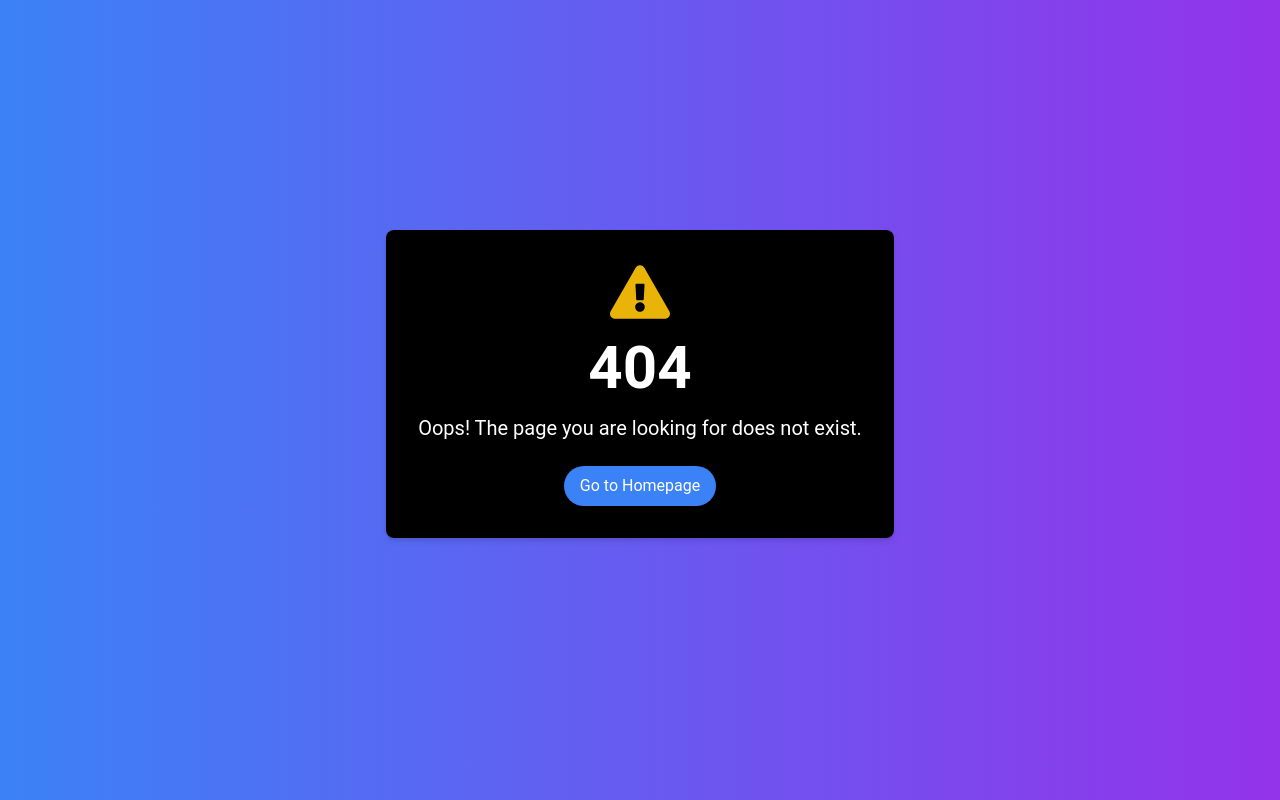
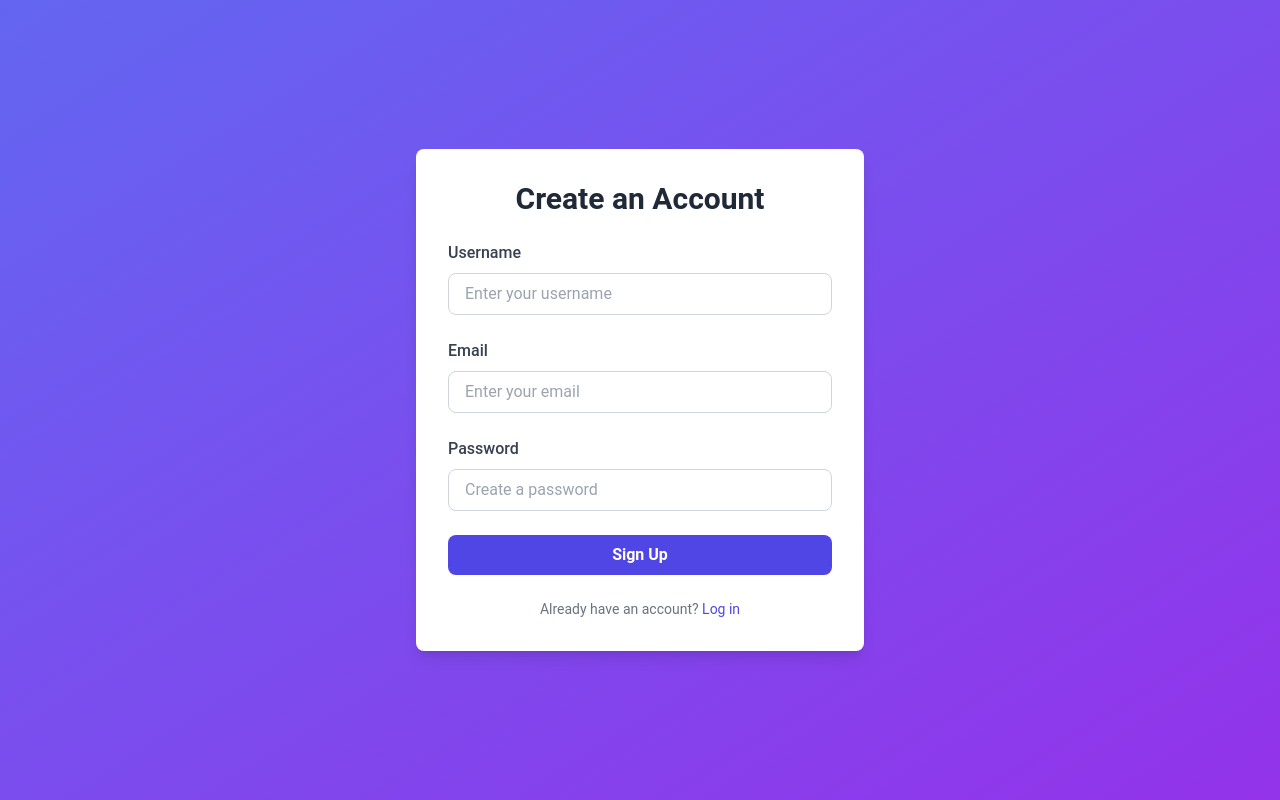
Before and after one commit to CITA450-Team-SUNY-Morrisville/innvoice, a React (Vite) app: page /Signup in a window 1280 px wide. Before the commit this address had no page. Built offline with nearby package versions, Linux system fonts and the light colour scheme.

Commit message:
Update the sever to make everything work. Even in the cloud.

```diff
--- a/src/App.jsx
+++ b/src/App.jsx
@@ -3,13 +3,13 @@ import React from 'react'
 import MainLayout from './layouts/MainLayout'
 import HomePage from './pages/HomePage'
 import NotFoundPage from './pages/NotFoundPage'
-import LoginPage from './pages/Login'
+import SignupPage from './pages/Signup'
 
 const router = createBrowserRouter(
   createRoutesFromElements(
     <Route path='/' element={<MainLayout />}>
       <Route index element={<HomePage />}/>
-      <Route path='/Login' element={<LoginPage />}/>
+      <Route path='/Signup' element={<SignupPage />}/>
       <Route path='*' element={<NotFoundPage />}/>
     </Route>
 )
--- a/src/components/Navbar.jsx
+++ b/src/components/Navbar.jsx
@@ -24,7 +24,7 @@ const Navbar = () => {
             <div className="md:ml-auto">
               <div className="flex space-x-2">
                 <Link
-                  to="/login"
+                  to="/Signup"
                   className="text-white bg-black hover:bg-gray-900 hover:text-white rounded-md px-3 py-2"
                   >Login</Link>
               </div>
--- a/src/pages/Login.jsx
+++ /dev/null
@@ -1,57 +0,0 @@
-import React, { useState } from 'react';
-import axios from 'axios';
-
-const LoginForm = () => {
-  const [email, setEmail] = useState('');
-  const [password, setPassword] = useState('');
-  const [message, setMessage] = useState('');
-
-  const handleSubmit = async (e) => {
-    e.preventDefault();
-    try {
-      const response = await axios.post('http://localhost:5000/users', { email, password });
-      setMessage(response.data.message);
-    } catch (error) {
-      console.error('There was an error inserting the data!', error);
-    }
-    console.log('Email:', email, 'Password:', password);
-  };
-
-  return (
-    <div className="min-h-screen flex items-center justify-center bg-gray-100">
-      <div className="bg-white p-8 rounded-lg shadow-md w-full max-w-md">
-        <h2 className="text-2xl font-bold mb-6 text-center">Login</h2>
-        <form onSubmit={handleSubmit}>
-          <div className="mb-4">
-            <label htmlFor="email" className="block text-gray-700">Email</label>
-            <input
-              type="email"
-              id="email"
-              value={email}
-              onChange={(e) => setEmail(e.target.value)}
-              className="mt-1 p-2 w-full border border-gray-300 rounded-md"
-              required
-            />
-          </div>
-          <div className="mb-6">
-            <label htmlFor="password" className="block text-gray-700">Password</label>
-            <input
-              type="password"
-              id="password"
-              value={password}
-              onChange={(e) => setPassword(e.target.value)}
-              className="mt-1 p-2 w-full border border-gray-300 rounded-md"
-              required
-            />
-          </div>
-          <button type="submit" className="w-full bg-blue-500 text-white p-2 rounded-md transition duration-200 hover:bg-blue-600">
-            Login
-          </button>
-        </form>
-        {message && <p className="mt-4 text-center text-green-500">{message}</p>}
-      </div>
-    </div>
-  );
-};
-
-export default LoginForm;
--- /dev/null
+++ b/src/pages/Signup.jsx
@@ -0,0 +1,141 @@
+// src/signup.jsx
+import React, { useState } from 'react';
+import axios from 'axios';
+import { FiCheckCircle, FiAlertCircle } from 'react-icons/fi';
+
+function Signup() {
+  const [formData, setFormData] = useState({
+    username: '',
+    email: '',
+    password: '',
+  });
+  const [message, setMessage] = useState('');
+  const [error, setError] = useState('');
+  const [loading, setLoading] = useState(false);
+
+  const handleChange = (e) => {
+    const { name, value } = e.target;
+    setFormData({
+      ...formData,
+      [name]: value,
+    });
+  };
+
+  const handleSubmit = async (e) => {
+    e.preventDefault();
+    setLoading(true);
+    setMessage('');
+    setError('');
+
+    try {
+      const response = await axios.post('/api/signup', formData);
+      setMessage(response.data.message);
+      setFormData({ username: '', email: '', password: '' });
+    } catch (error) {
+      setError('Error occurred during signup.');
+    } finally {
+      setLoading(false);
+    }
+  };
+
+  return (
+    <div className="min-h-screen bg-gradient-to-br from-indigo-500 to-purple-600 flex items-center justify-center">
+      <div className="bg-white p-8 rounded-lg shadow-lg w-full max-w-md">
+        <h1 className="text-3xl font-semibold text-center text-gray-800 mb-6">
+          Create an Account
+        </h1>
+        <form onSubmit={handleSubmit} className="space-y-6">
+          <div>
+            <label className="block text-gray-700 font-medium mb-2">Username</label>
+            <input
+              type="text"
+              name="username"
+              value={formData.username}
+              onChange={handleChange}
+              className="w-full px-4 py-2 border border-gray-300 rounded-lg focus:outline-none focus:ring-2 focus:ring-indigo-500"
+              placeholder="Enter your username"
+              required
+            />
+          </div>
+          <div>
+            <label className="block text-gray-700 font-medium mb-2">Email</label>
+            <input
+              type="email"
+              name="email"
+              value={formData.email}
+              onChange={handleChange}
+              className="w-full px-4 py-2 border border-gray-300 rounded-lg focus:outline-none focus:ring-2 focus:ring-indigo-500"
+              placeholder="Enter your email"
+              required
+            />
+          </div>
+          <div>
+            <label className="block text-gray-700 font-medium mb-2">Password</label>
+            <input
+              type="password"
+              name="password"
+              value={formData.password}
+              onChange={handleChange}
+              className="w-full px-4 py-2 border border-gray-300 rounded-lg focus:outline-none focus:ring-2 focus:ring-indigo-500"
+              placeholder="Create a password"
+              required
+            />
+          </div>
+          <button
+            type="submit"
+            className="w-full bg-indigo-600 text-white py-2 rounded-lg hover:bg-indigo-700 transition duration-300 font-semibold flex items-center justify-center"
+            disabled={loading}
+          >
+            {loading ? (
+              <svg
+                className="animate-spin h-5 w-5 text-white"
+                xmlns="http://www.w3.org/2000/svg"
+                fill="none"
+                viewBox="0 0 24 24"
+              >
+                <circle
+                  className="opacity-25"
+                  cx="12"
+                  cy="12"
+                  r="10"
+                  stroke="currentColor"
+                  strokeWidth="4"
+                ></circle>
+                <path
+                  className="opacity-75"
+                  fill="currentColor"
+                  d="M4 12a8 8 0 018-8V0C5.373 0 0 5.373 0 12h4z"
+                ></path>
+              </svg>
+            ) : (
+              'Sign Up'
+            )}
+          </button>
+        </form>
+
+        {message && (
+          <div className="mt-6 bg-green-100 border border-green-300 text-green-700 p-4 rounded-lg flex items-center">
+            <FiCheckCircle className="text-green-600 w-6 h-6 mr-2" />
+            <span>{message}</span>
+          </div>
+        )}
+
+        {error && (
+          <div className="mt-6 bg-red-100 border border-red-300 text-red-700 p-4 rounded-lg flex items-center">
+            <FiAlertCircle className="text-red-600 w-6 h-6 mr-2" />
+            <span>{error}</span>
+          </div>
+        )}
+
+        <p className="mt-6 text-center text-sm text-gray-500">
+          Already have an account?{' '}
+          <a href="/login" className="text-indigo-600 hover:text-indigo-500">
+            Log in
+          </a>
+        </p>
+      </div>
+    </div>
+  );
+}
+
+export default Signup;
--- a/vite.config.js
+++ b/vite.config.js
@@ -6,6 +6,11 @@ export default defineConfig({
   plugins: [react()],
   base: '/',
   server: {
-    port: 3000,
-  }
+    proxy: {
+      '/api': {
+        target: 'http://localhost:3001',
+        changeOrigin: true,
+      },
+    },
+  },
 })
```
Also changed, not shown: server.js (+45 -50 lines), 1 other file (tests, documents, lock files or other folders).
